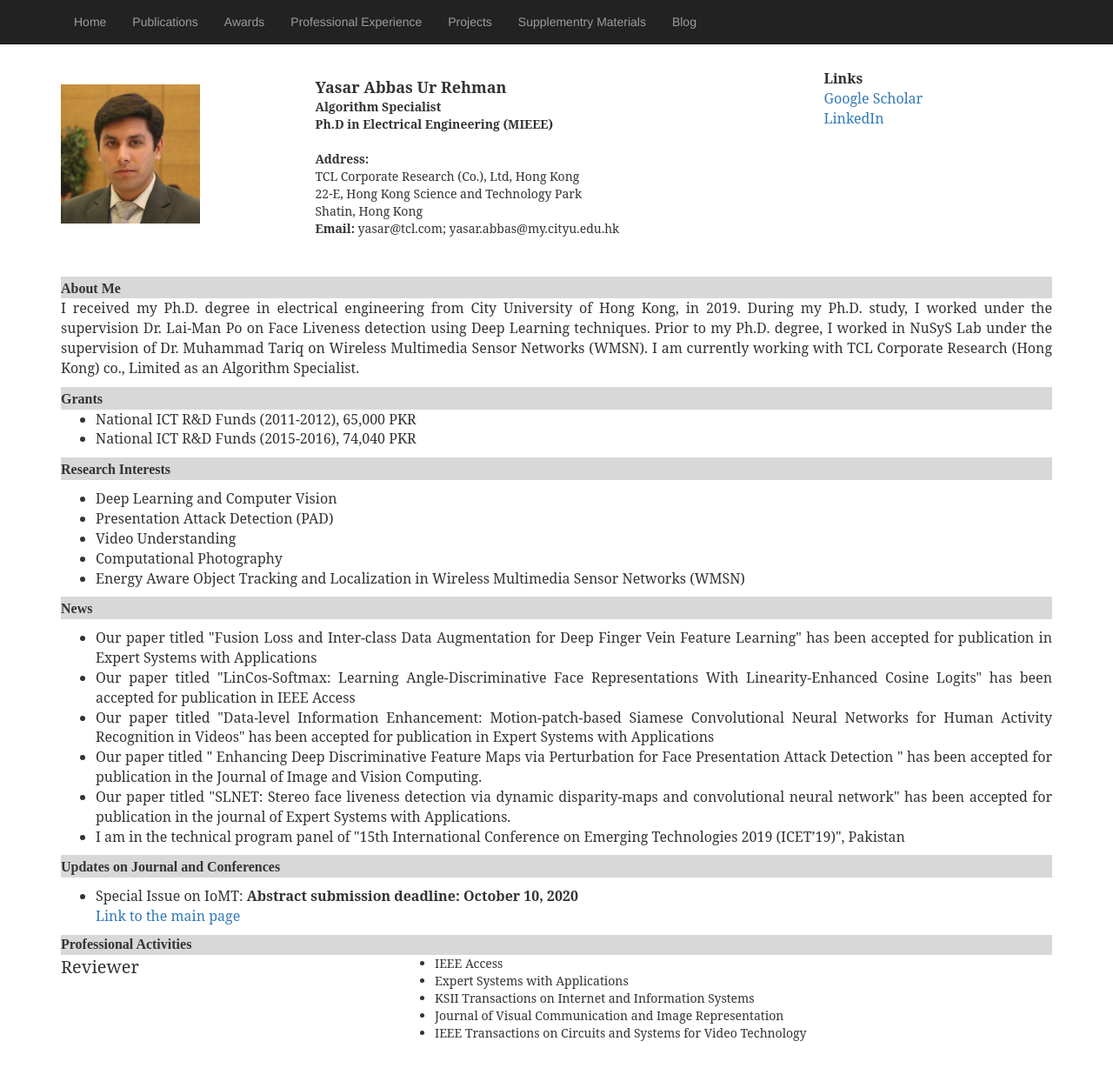
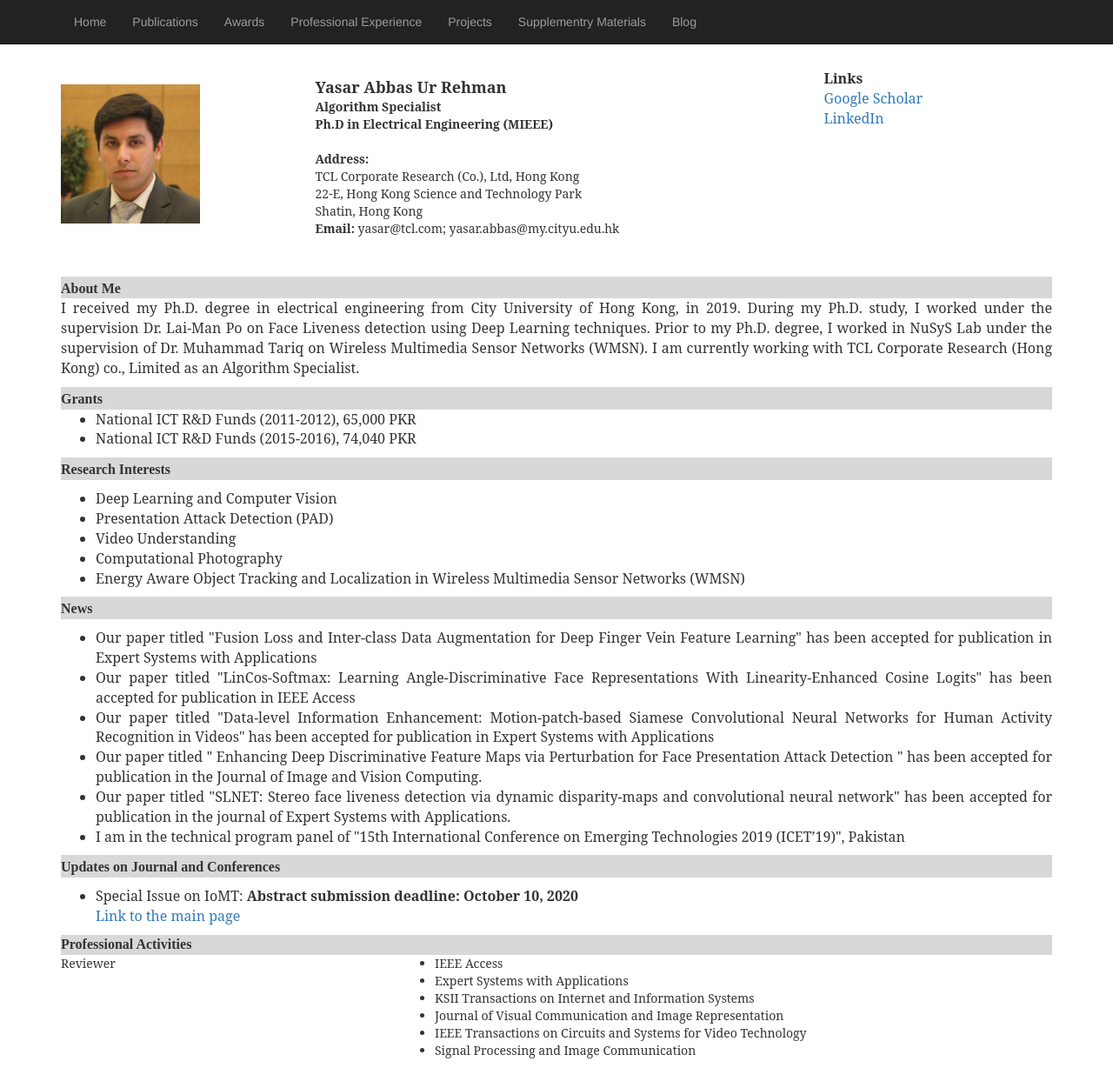
Before and after one commit to yasar-rehman/yasar, a Jekyll site: the page built from index.html, in a window 1280 px wide. Shown: the whole page at 87% size. Built offline with Jekyll 4.4.1, drawn with Linux system fonts in a browser that asks for light colours; some web fonts are replaced.

Commit message:
Update index.html

```diff
--- a/index.html
+++ b/index.html
@@ -125,7 +125,7 @@ title: yasar
 
 	<div class="row">
  		<div class="col-md-4 pull-left">
-   		<div style="font-family: 'Serif', Times New Roman; font-size: 20px;">Reviewer</div>
+   		<div style="font-family: 'Serif', Times New Roman; font-size;">Reviewer</div>
  		</div>
  		<div class="col-md-8 pull-right">
       		<div>
@@ -135,6 +135,7 @@ title: yasar
        <li>KSII Transactions on Internet and Information Systems </li>
        <li>Journal of Visual Communication and Image Representation</li>
        <li>IEEE Transactions on Circuits and Systems for Video Technology</li>
+       <li>Signal Processing and Image Communication </li>
 
         </ul>
        </div>
```
